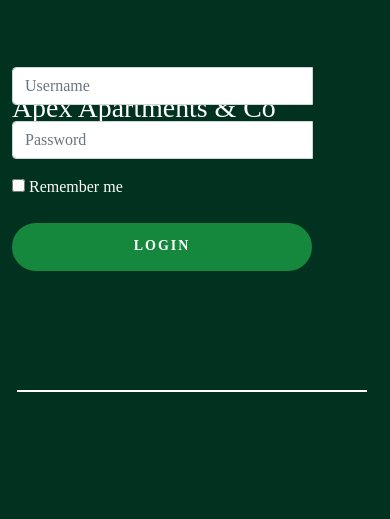
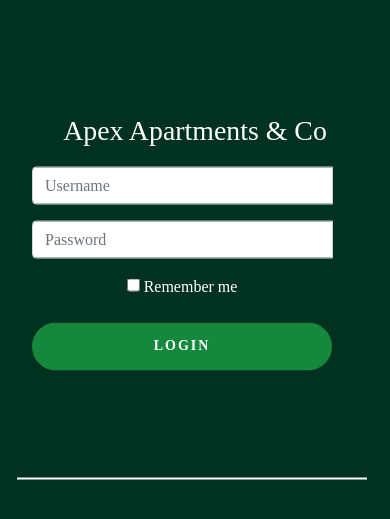
Before and after one commit to LarryNgugi/Real-Estate-Management-System, a Django app: page / in a window 390 px wide. Shown: the top 519 px of the page. Run offline with Django 3.2, Linux system fonts and the light colour scheme; parts of the project's set-up code (start-up, migrations or seed data) failed here and were passed over; some libraries are stand-ins or nearby versions.

Commit message:
Home page

```diff
--- a/apex/static/css/home/styles.css
+++ b/apex/static/css/home/styles.css
@@ -1,17 +1,17 @@
 .header {
   margin: 0;
   position: absolute;
-  top: 50%;
-  -ms-transform: translateY(-50%);
-  transform: translateY(-50%);
+  top: 60%;
+  -ms-transform: translateY(-60%);
+  transform: translateY(-60%);
   color: #fff;
-
 }
 
 
 body{
   background-color: #013220;
   font-family: URW Chancery;
+
 
 }
 
@@ -20,21 +20,24 @@ body{
   height: 350px;
   width: 300px;
   position: absolute;
+}
 
-
-}
 @media only screen and (max-width: 600px) {
-  .vertical{
+.vertical{
     transform: rotate(90deg);
     margin-left: 30px;
   }
-   .apex{
+form {
+    margin: 20px;
+}
+.header{
+    text-align: center;
+    margin-bottom: 20px;
     top: 20%;
-  }
+    -ms-transform: translateY(-20%);
+    transform: translateY(-20%);
+}
 
-   form{
-       top: 50%;
-   }
 }
 
 
--- a/apex/templates/home.html
+++ b/apex/templates/home.html
@@ -18,9 +18,9 @@
 
 <div class="container-fluid">
     <div class="row">
-        <div class="col-lg-12  col-md-12 col-sm-12 apex header">
+        <div class="col-lg-12  col-md-12 col-sm-12 header">
 
-            <h1 class="header apex">Apex Apartments & Co</h1>
+            <h1>Apex Apartments & Co</h1>
              <div class="vertical"></div>
 
 
--- a/apex_program/settings.py
+++ b/apex_program/settings.py
@@ -26,7 +26,7 @@ SECRET_KEY = 'django-insecure-z8&dnjbr(*n+o&cplcks)f+1l3)kqzdpfdap73_)2_z4()-p%r
 # SECURITY WARNING: don't run with debug turned on in production!
 DEBUG = True
 
-ALLOWED_HOSTS = ['127.0.0.1', 'ce80-105-163-1-133.ngrok.io', 'localhost']
+ALLOWED_HOSTS = ['127.0.0.1', '9b06-105-163-0-84.ngrok.io', 'localhost']
 
 
 # Application definition
```
